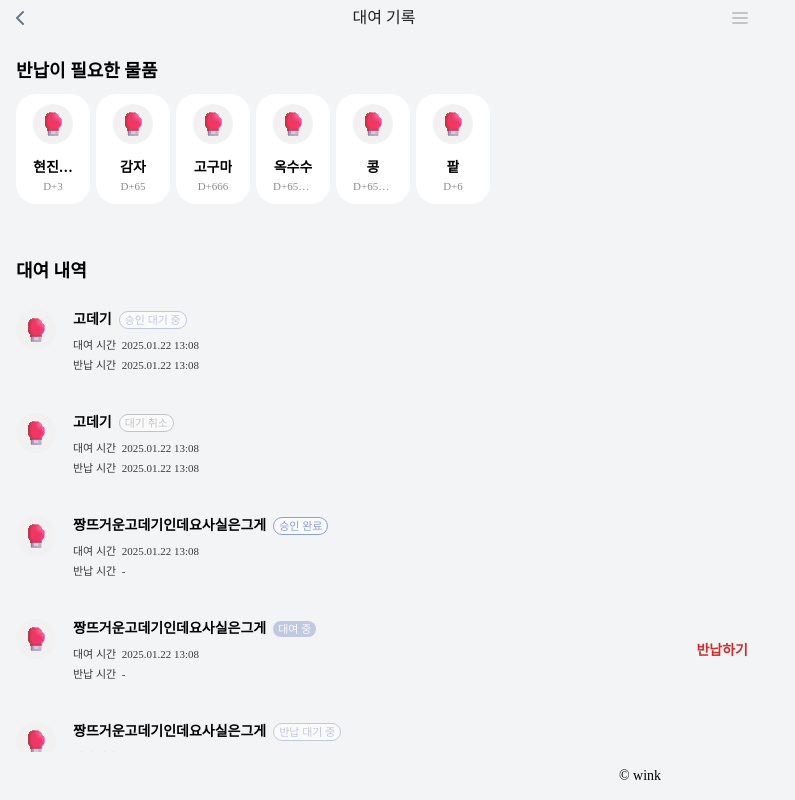
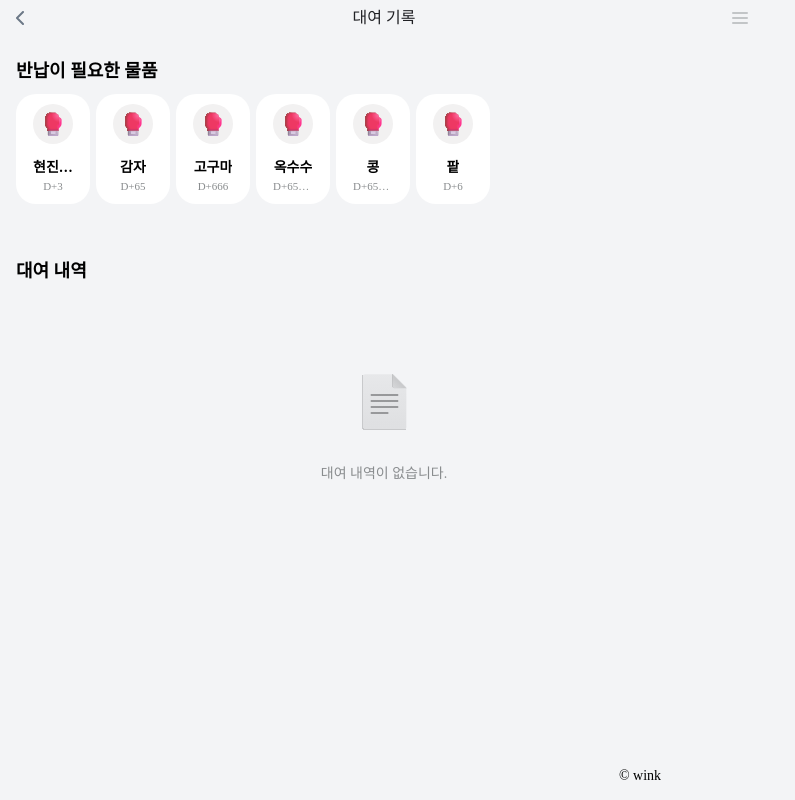
Before and after one commit to billilge/frontend, a Next.js app: page /mobile/history in a window 1280 px wide. Shown: the top 800 px of the page, without its empty margins (0-795 px from the left). Built offline with nearby package versions, Linux system fonts and the light colour scheme.

Commit message:
feat: 대여 내역이 없을 경우 구현

```diff
--- a/src/app/mobile/history/page.tsx
+++ b/src/app/mobile/history/page.tsx
@@ -9,6 +9,7 @@ import RentalItem from '@/app/mobile/history/_components/RentalItem';
 import Alert from '@/components/mobile/Alert';
 import { useState } from 'react';
 import IconNoReturn from '../../../../public/assets/icon-no-return.svg';
+import IconNoRental from '../../../../public/assets/icon-no-rental.svg';
 
 export default function Mobile() {
   // const dropdownActions = [
@@ -29,104 +30,104 @@ export default function Mobile() {
   ];
 
   const rentalItemDummy = [
-    {
-      rentalHistoryId: 1,
-      member: {
-        name: '황수민',
-        studentId: '20213102',
-      },
-      item: {
-        itemName: '고데기',
-        imageUrl: '/assets/icon-test.svg',
-      },
-      rentAt: '2025.01.22 13:08',
-      returnedAt: '2025.01.22 13:08',
-      rentalStatus: 'PENDING',
-    },
-    {
-      rentalHistoryId: 2,
-      member: {
-        name: '황수민',
-        studentId: '20213102',
-      },
-      item: {
-        itemName: '고데기',
-        imageUrl: '/assets/icon-test.svg',
-      },
-      rentAt: '2025.01.22 13:08',
-      returnedAt: '2025.01.22 13:08',
-      rentalStatus: 'CANCEL',
-    },
-    {
-      rentalHistoryId: 3,
-      member: {
-        name: '황수민',
-        studentId: '20213102',
-      },
-      item: {
-        itemName: '짱뜨거운고데기인데요사실은그게',
-        imageUrl: '/assets/icon-test.svg',
-      },
-      rentAt: '2025.01.22 13:08',
-      returnedAt: '',
-      rentalStatus: 'CONFIRMED',
-    },
-    {
-      rentalHistoryId: 4,
-      member: {
-        name: '황수민',
-        studentId: '20213102',
-      },
-      item: {
-        itemName: '짱뜨거운고데기인데요사실은그게',
-        imageUrl: '/assets/icon-test.svg',
-      },
-      rentAt: '2025.01.22 13:08',
-      returnedAt: '',
-      rentalStatus: 'RENTAL',
-    },
-    {
-      rentalHistoryId: 5,
-      member: {
-        name: '황수민',
-        studentId: '20213102',
-      },
-      item: {
-        itemName: '짱뜨거운고데기인데요사실은그게',
-        imageUrl: '/assets/icon-test.svg',
-      },
-      rentAt: '2025.01.22 13:08',
-      returnedAt: '',
-      rentalStatus: 'RETURN_PENDING',
-    },
-    {
-      rentalHistoryId: 6,
-      member: {
-        name: '황수민',
-        studentId: '20213102',
-      },
-      item: {
-        itemName: '짱뜨거운고데기인데요사실은그게',
-        imageUrl: '/assets/icon-test.svg',
-      },
-      rentAt: '2025.01.22 13:08',
-      returnedAt: '',
-      rentalStatus: 'RETURN_CONFIRMED',
-    },
-    {
-      rentalHistoryId: 7,
-      member: {
-        name: '황수민',
-        studentId: '20213102',
-      },
-      item: {
-        itemName: '짱뜨거운고데기인데요사실은그게',
-        imageUrl: '/assets/icon-test.svg',
-      },
-      rentAt: '2025.01.22 13:08',
-      returnedAt: '',
-      rentalStatus: 'RETURNED',
-    },
+    // {
+    //   rentalHistoryId: 1,
+    //   member: {
+    //     name: '황수민',
+    //     studentId: '20213102',
+    //   },
+    //   item: {
+    //     itemName: '고데기',
+    //     imageUrl: '/assets/icon-test.svg',
+    //   },
+    //   rentAt: '2025.01.22 13:08',
+    //   returnedAt: '2025.01.22 13:08',
+    //   rentalStatus: 'PENDING',
+    // },
+    // {
+    //   rentalHistoryId: 2,
+    //   member: {
+    //     name: '황수민',
+    //     studentId: '20213102',
+    //   },
+    //   item: {
+    //     itemName: '고데기',
+    //     imageUrl: '/assets/icon-test.svg',
+    //   },
+    //   rentAt: '2025.01.22 13:08',
+    //   returnedAt: '2025.01.22 13:08',
+    //   rentalStatus: 'CANCEL',
+    // },
+    // {
+    //   rentalHistoryId: 3,
+    //   member: {
+    //     name: '황수민',
+    //     studentId: '20213102',
+    //   },
+    //   item: {
+    //     itemName: '짱뜨거운고데기인데요사실은그게',
+    //     imageUrl: '/assets/icon-test.svg',
+    //   },
+    //   rentAt: '2025.01.22 13:08',
+    //   returnedAt: '',
+    //   rentalStatus: 'CONFIRMED',
+    // },
+    // {
+    //   rentalHistoryId: 4,
+    //   member: {
+    //     name: '황수민',
+    //     studentId: '20213102',
+    //   },
+    //   item: {
+    //     itemName: '짱뜨거운고데기인데요사실은그게',
+    //     imageUrl: '/assets/icon-test.svg',
+    //   },
+    //   rentAt: '2025.01.22 13:08',
+    //   returnedAt: '',
+    //   rentalStatus: 'RENTAL',
+    // },
+    // {
+    //   rentalHistoryId: 5,
+    //   member: {
+    //     name: '황수민',
+    //     studentId: '20213102',
+    //   },
+    //   item: {
+    //     itemName: '짱뜨거운고데기인데요사실은그게',
+    //     imageUrl: '/assets/icon-test.svg',
+    //   },
+    //   rentAt: '2025.01.22 13:08',
+    //   returnedAt: '',
+    //   rentalStatus: 'RETURN_PENDING',
+    // },
+    // {
+    //   rentalHistoryId: 6,
+    //   member: {
+    //     name: '황수민',
+    //     studentId: '20213102',
+    //   },
+    //   item: {
+    //     itemName: '짱뜨거운고데기인데요사실은그게',
+    //     imageUrl: '/assets/icon-test.svg',
+    //   },
+    //   rentAt: '2025.01.22 13:08',
+    //   returnedAt: '',
+    //   rentalStatus: 'RETURN_CONFIRMED',
+    // },
+    // {
+    //   rentalHistoryId: 7,
+    //   member: {
+    //     name: '황수민',
+    //     studentId: '20213102',
+    //   },
+    //   item: {
+    //     itemName: '짱뜨거운고데기인데요사실은그게',
+    //     imageUrl: '/assets/icon-test.svg',
+    //   },
+    //   rentAt: '2025.01.22 13:08',
+    //   returnedAt: '',
+    //   rentalStatus: 'RETURNED',
+    // },
   ];
 
   const [selectedItem, setSelectedItem] = useState(null);
@@ -187,7 +188,8 @@ export default function Mobile() {
               />
             ))
           ) : (
-            <div className="flex h-full flex-col items-center justify-center">
+            <div className="flex h-full flex-col items-center justify-center gap-[30px] pt-20">
+              <IconNoRental />
               <div className="text-body-2-normal_semi font-medium text-gray-secondary">
                 대여 내역이 없습니다.
               </div>
```
Also changed, not shown: public/assets/icon-no-rental.svg (added).
